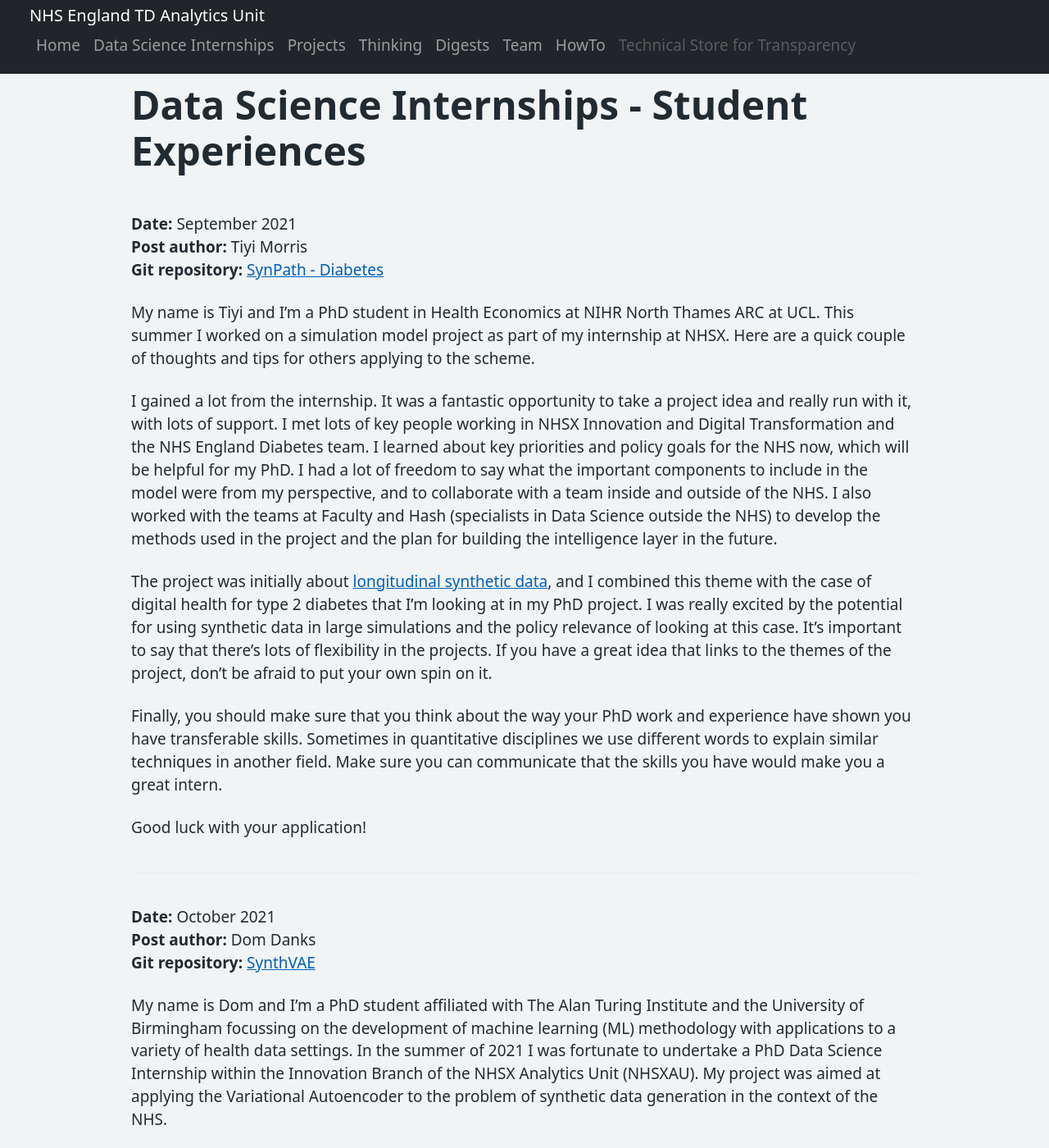
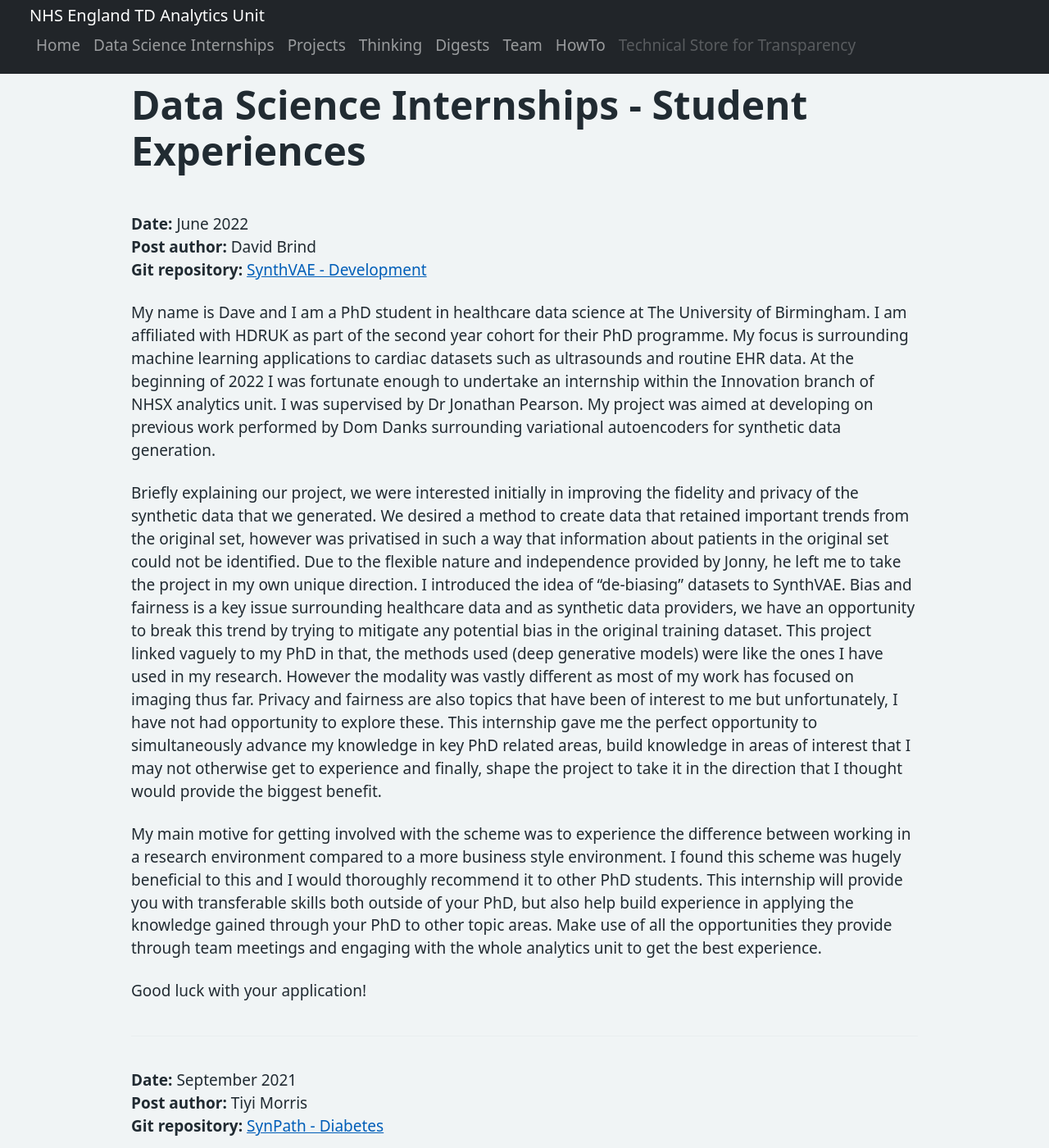
Before and after one commit to nhsx/AnalyticsUnit, a Jekyll site: the page built from content/thinking/DSInternWave1Experience.md, in a window 1280 px wide and 1400 px high, scrolled down 342 px. Shown: the whole window at 82% size. Built offline with Jekyll 4.4.1, drawn with Linux system fonts in a browser that asks for light colours.

Commit message:
add DB experience

```diff
--- a/content/thinking/DSInternWave1Experience.md
+++ b/content/thinking/DSInternWave1Experience.md
@@ -1,11 +1,25 @@
 ---
 layout: base
 title: Data Science Internships - Student Experiences
-description: A couple of our wave 1 PhD Data Science Interns share their experience of partaking in the scheme and suggests some tips for others applying in the future
+description: A couple of our PhD Data Science Interns share their experience of partaking in the scheme and suggests some tips for others applying in the future
 permalink: DSInternWave1Experience.html
 ---
 
 # {{page.title}}
+
+**Date:** June 2022\\
+**Post author:** David Brind\\
+**Git repository:** [SynthVAE - Development](https://github.com/nhsx/synthVAE)
+
+My name is Dave and I am a PhD student in healthcare data science at The University of Birmingham. I am affiliated with HDRUK as part of the second year cohort for their PhD programme. My focus is surrounding machine learning applications to cardiac datasets such as ultrasounds and routine EHR data. At the beginning of 2022 I was fortunate enough to undertake an internship within the Innovation branch of NHSX analytics unit. I was supervised by Dr Jonathan Pearson. My project was aimed at developing on previous work performed by Dom Danks surrounding variational autoencoders for synthetic data generation.
+
+Briefly explaining our project, we were interested initially in improving the fidelity and privacy of the synthetic data that we generated. We desired a method to create data that retained important trends from the original set, however was privatised in such a way that information about patients in the original set could not be identified. Due to the flexible nature and independence provided by Jonny, he left me to take the project in my own unique direction. I introduced the idea of “de-biasing” datasets to SynthVAE. Bias and fairness is a key issue surrounding healthcare data and as synthetic data providers, we have an opportunity to break this trend by trying to mitigate any potential bias in the original training dataset. This project linked vaguely to my PhD in that, the methods used (deep generative models) were like the ones I have used in my research. However the modality was vastly different as most of my work has focused on imaging thus far. Privacy and fairness are also topics that have been of interest to me but unfortunately, I have not had opportunity to explore these. This internship gave me the perfect opportunity to simultaneously advance my knowledge in key PhD related areas, build knowledge in areas of interest that I may not otherwise get to experience and finally, shape the project to take it in the direction that I thought would provide the biggest benefit.
+
+My main motive for getting involved with the scheme was to experience the difference between working in a research environment compared to a more business style environment. I found this scheme was hugely beneficial to this and I would thoroughly recommend it to other PhD students. This internship will provide you with transferable skills both outside of your PhD, but also help build experience in applying the knowledge gained through your PhD to other topic areas. Make use of all the opportunities they provide through team meetings and engaging with the whole analytics unit to get the best experience.
+
+Good luck with your application!
+
+___
 
 **Date:** September 2021\\
 **Post author:** Tiyi Morris\\
```
Also changed, not shown: _data/thinking.yml (+8 -8 lines).
